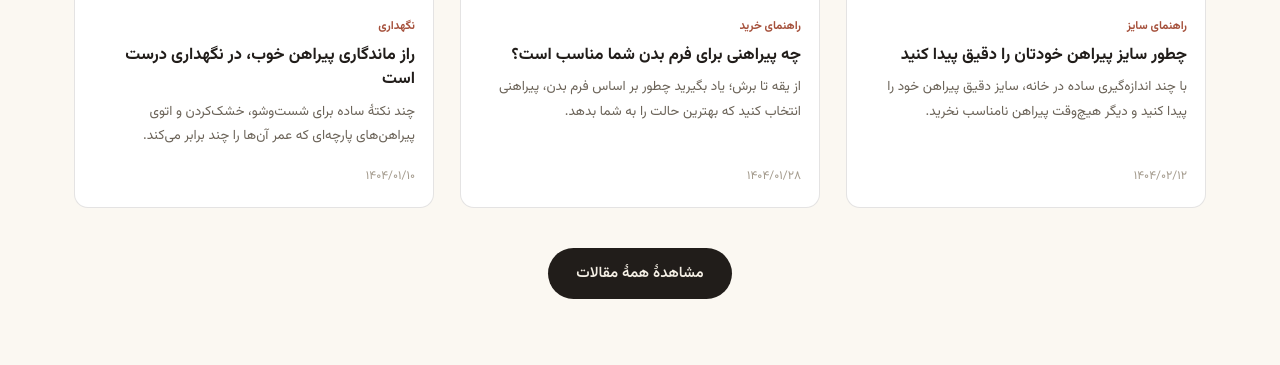
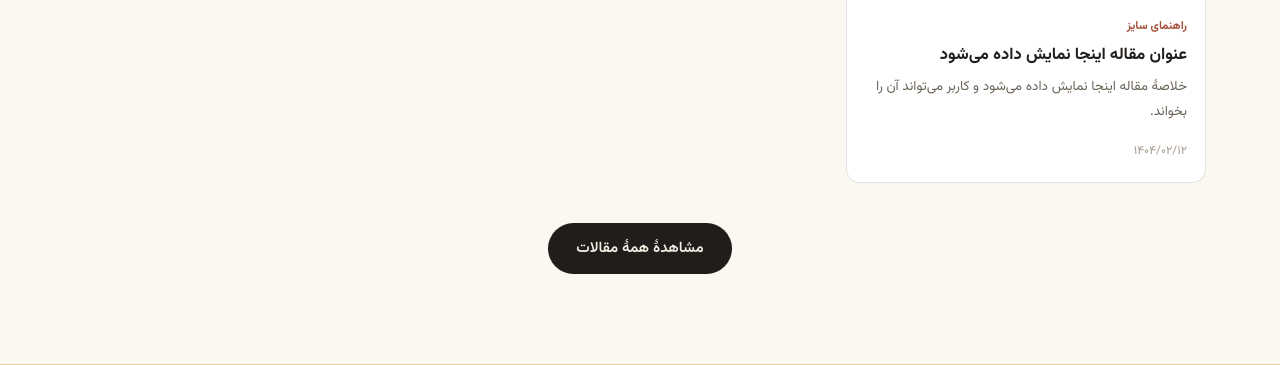
Before and after one commit to mhmdheydarii/Clothing-Store-Websit, a Django app: page / in a window 1280 px wide. Shown: the part 3050-3415 px from the top of the page. Run offline with Django 5.2, Linux system fonts and the light colour scheme.

Commit message:
some change in template

```diff
--- a/static/js/main.js
+++ b/static/js/main.js
@@ -3,50 +3,6 @@
    ========================================================= */
 (function(){
   "use strict";
-
-  /* ---------- Data: Products ---------- */
-  const PRODUCTS = [
-    {id:1,name:"پیراهن کلاسیک سفید",cat:"classic",catLabel:"کلاسیک",price:1290000,badge:"پرفروش",rating:4.8,reviews:34,
-      images:["https://images.unsplash.com/photo-1602810318383-e386cc2a3ccf?q=80&w=800&auto=format&fit=crop","https://images.unsplash.com/photo-1603252109303-2751441dd157?q=80&w=800&auto=format&fit=crop"],
-      colors:["#f4efe5","#28433d","#21201d"],
-      desc:"پیراهن کلاسیک سفید با یقهٔ فرانسوی و پارچهٔ نخ مصری. مناسب جلسات رسمی و مراسم.",
-      care:"شست‌وشو با آب سرد، خشک‌کردن در سایه، اتو با دمای متوسط."},
-    {id:2,name:"پیراهن کتان خاکی",cat:"linen",catLabel:"کتان",price:1450000,badge:null,rating:4.6,reviews:21,
-      images:["https://images.unsplash.com/photo-1596755094514-f87e34085b2c?q=80&w=800&auto=format&fit=crop"],
-      colors:["#c9a463","#28433d","#a5503b"],
-      desc:"کتان طبیعی و نفس‌کش با رنگ خاکی ملایم. انتخابی ایده‌آل برای روزهای گرم.",
-      care:"شست‌وشوی دستی یا ماشینی ملایم، عدم استفاده از سفیدکننده."},
-    {id:3,name:"پیراهن راه‌راه آبی",cat:"stripe",catLabel:"راه‌راه",price:1190000,badge:"تازه",rating:4.5,reviews:12,
-      images:["https://images.unsplash.com/photo-1620012253295-c15cc3e65df4?q=80&w=800&auto=format&fit=crop"],
-      colors:["#28433d","#21201d"],
-      desc:"راه‌راه آبی و سفید روی پارچهٔ پوپلین سبک، مناسب استفاده روزمره و اداری.",
-      care:"شست‌وشو با آب سرد و اتو ملایم."},
-    {id:4,name:"پیراهن اسپرت طوسی",cat:"casual",catLabel:"اسپرت",price:990000,badge:null,rating:4.3,reviews:18,
-      images:["https://images.unsplash.com/photo-1596755094514-f87e34085b2c?q=80&w=800&auto=format&fit=crop"],
-      colors:["#7a766d","#21201d","#a5503b"],
-      desc:"برش راحت و پارچهٔ نرم برای استایل اسپرت روزانه. مناسب با شلوار جین.",
-      care:"شست‌وشوی ماشینی ملایم با آب ولرم."},
-    {id:5,name:"پیراهن کلاسیک سرمه‌ای",cat:"classic",catLabel:"کلاسیک",price:1390000,badge:null,rating:4.7,reviews:27,
-      images:["https://images.unsplash.com/photo-1603252109303-2751441dd157?q=80&w=800&auto=format&fit=crop"],
-      colors:["#1b2e2a","#21201d"],
-      desc:"سرمه‌ای پررنگ با یقهٔ ایتالیایی، مناسب پوشیدن با کت‌وشلوار.",
-      care:"شست‌وشوی خشک پیشنهاد می‌شود."},
-    {id:6,name:"پیراهن کتان کرم",cat:"linen",catLabel:"کتان",price:1350000,badge:"تازه",rating:4.4,reviews:9,
-      images:["https://images.unsplash.com/photo-1626497764746-6dc36546b388?q=80&w=800&auto=format&fit=crop"],
-      colors:["#f4efe5","#c9a463"],
-      desc:"کرم روشن، سبک‌وزن و خوش‌افت؛ همراه خوبی برای سفرهای تابستانی.",
-      care:"شست‌وشو با دست، اجتناب از خشک‌کن."},
-    {id:7,name:"پیراهن راه‌راه قهوه‌ای",cat:"stripe",catLabel:"راه‌راه",price:1240000,badge:null,rating:4.2,reviews:15,
-      images:["https://images.unsplash.com/photo-1602810318660-d2c46b750f88?q=80&w=800&auto=format&fit=crop"],
-      colors:["#a5503b","#21201d"],
-      desc:"راه‌راه قهوه‌ای روی زمینهٔ بژ، ترکیبی گرم و امروزی برای پاییز.",
-      care:"شست‌وشو با آب سرد."},
-    {id:8,name:"پیراهن اسپرت مشکی",cat:"casual",catLabel:"اسپرت",price:1050000,badge:"پرفروش",rating:4.6,reviews:30,
-      images:["https://images.unsplash.com/photo-1596755094514-f87e34085b2c?q=80&w=800&auto=format&fit=crop"],
-      colors:["#21201d","#28433d"],
-      desc:"مشکی مات با دکمه‌های هم‌رنگ، انتخابی ساده و شیک برای هر روز.",
-      care:"شست‌وشوی وارونه برای حفظ رنگ."}
-  ];
 
   /* ---------- Data: Blog ---------- */
   const BLOG_POSTS = [
@@ -887,10 +843,3 @@
   }
 
 })();
-
-function formatPriceInToman(element) {
-    let rawPrice = parseFloat(element.innerText);
-    let formatter = new Intl.NumberFormat('fa-IR');
-    let formattedPrice = formatter.format(rawPrice);
-    element.innerText = `${formattedPrice} تومان`;
-}
--- a/templates/base.html
+++ b/templates/base.html
@@ -28,7 +28,7 @@
       <nav class="main-nav">
         <a class="nav-link {% if request.resolver_match.view_name == 'website:index' %} active-link {% endif %}"
           href="{% url 'website:index' %}">خانه</a>
-        <a class="nav-link {% if request.resolver_match.view_name == 'website:about' %} active-link {% endif %}"
+        <a class="nav-link {% if request.resolver_match.view_name == 'shop:products' %} active-link {% endif %}"
          href="{% url 'shop:products' %}">پیراهن‌ها</a>
         <a href="blog.html" class="nav-link">وبلاگ</a>
         <a class="nav-link {% if request.resolver_match.view_name == 'website:about' %} active-link {% endif %}"
@@ -106,14 +106,14 @@
       </div>
       <div class="footer-col">
         <h4>فروشگاه</h4>
-        <a href="products.html">همهٔ پیراهن‌ها</a>
+        <a href="{% url 'shop:products' %}">همهٔ پیراهن‌ها</a>
         <a href="blog.html">وبلاگ</a>
         <a href="{% url 'website:about' %}">درباره ما</a>
       </div>
       <div class="footer-col">
         <h4>حساب کاربری</h4>
-        <a href="login.html">ورود</a>
-        <a href="register.html">ثبت‌نام</a>
+        <a href="{% url 'accounts:login' %}">ورود</a>
+        <a href="{% url 'accounts:register' %}">ثبت‌نام</a>
         <a href="account.html">سفارش‌های من</a>
       </div>
       <div class="footer-col">
--- a/templates/website/index.html
+++ b/templates/website/index.html
@@ -2,14 +2,17 @@
 {% load static %}
 
 {% block content %}
+<!-- ==================== HERO ==================== -->
 <section class="hero">
   <div class="container hero-inner">
     <div class="hero-text">
       <span class="eyebrow">مجموعهٔ بهار و تابستان ۱۴۰۴</span>
       <h1 class="hero-title">پیراهنی که<br>به تنش <span>می‌نشینی</span></h1>
-      <p class="hero-desc">پارچهٔ ۱۰۰٪ نخ پنبه، دوخت دست‌دوز یقه و آستین، و الگوهایی که برای بدن ایرانی طراحی شده‌اند. هر پیراهن، حاصل بیش از دوازده ساعت کار خیاطی است.</p>
+      <p class="hero-desc">
+        پارچهٔ ۱۰۰٪ نخ پنبه، دوخت دست‌دوز یقه و آستین، و الگوهایی که برای بدن ایرانی طراحی شده‌اند.
+      </p>
       <div class="hero-actions">
-        <a href="products.html" class="btn btn-primary">دیدن پیراهن‌ها</a>
+        <a href="{% url 'shop:products' %}" class="btn btn-primary">دیدن پیراهن‌ها</a>
         <a href="{% url 'website:about' %}" class="btn btn-ghost">داستان ما</a>
       </div>
       <div class="hero-stats">
@@ -20,7 +23,8 @@
     </div>
     <div class="hero-visual">
       <div class="hero-card">
-        <img src="https://images.unsplash.com/photo-1602810318383-e386cc2a3ccf?q=80&w=900&auto=format&fit=crop" alt="پیراهن مردانه سفید روی چوب‌رخت" loading="eager">
+        <img src="https://images.unsplash.com/photo-1602810318383-e386cc2a3ccf?q=80&w=900&auto=format&fit=crop"
+             alt="پیراهن مردانه" loading="eager">
       </div>
       <div class="hero-tag"><span>دوخت ویژه</span></div>
     </div>
@@ -33,73 +37,148 @@
   </div>
 </section>
 
+
+<!-- ==================== TRUST STRIP ==================== -->
 <section class="trust-strip">
   <div class="container trust-grid">
     <div class="trust-item">
       <svg viewBox="0 0 24 24" fill="none" stroke="currentColor" stroke-width="1.6"><path d="M12 3l7 3v6c0 5-3.5 7.5-7 9-3.5-1.5-7-4-7-9V6l7-3z"/></svg>
-      <h3>پارچهٔ اصل</h3><p>تأمین مستقیم از کارخانه‌های منتخب نساجی</p>
+      <h3>پارچهٔ اصل</h3>
+      <p>تأمین مستقیم از کارخانه‌های منتخب نساجی</p>
     </div>
     <div class="trust-item">
       <svg viewBox="0 0 24 24" fill="none" stroke="currentColor" stroke-width="1.6"><rect x="3" y="7" width="13" height="10" rx="1.5"/><path d="M16 10h3l2 2.5V17h-5"/><circle cx="7.5" cy="18.5" r="1.5"/><circle cx="17.5" cy="18.5" r="1.5"/></svg>
-      <h3>ارسال سریع</h3><p>تحویل به سراسر ایران، حداکثر ۴۸ ساعت</p>
+      <h3>ارسال سریع</h3>
+      <p>تحویل به سراسر ایران، حداکثر ۴۸ ساعت</p>
     </div>
     <div class="trust-item">
       <svg viewBox="0 0 24 24" fill="none" stroke="currentColor" stroke-width="1.6"><path d="M3 12a9 9 0 1 0 3-6.7"/><path d="M3 4v5h5"/></svg>
-      <h3>هفت روز بازگشت</h3><p>اگر اندازه یا حس پارچه دلت رو نبرد، برمی‌گردونیم</p>
+      <h3>هفت روز بازگشت</h3>
+      <p>اگه پارچه یا اندازه دلت رو نبرد، برمی‌گردونیم</p>
     </div>
     <div class="trust-item">
       <svg viewBox="0 0 24 24" fill="none" stroke="currentColor" stroke-width="1.6"><path d="M12 21s-7-4.5-9.5-9C0.7 8 2 4 6 4c2 0 3.5 1.2 4.5 2.5C11.5 5.2 13 4 15 4c4 0 5.3 4 3.5 8C16 16.5 12 21 12 21z"/></svg>
-      <h3>ساخته‌شده با دقت</h3><p>هر پیراهن قبل از بسته‌بندی، بازرسی دستی می‌شود</p>
+      <h3>ساخته‌شده با دقت</h3>
+      <p>هر پیراهن قبل از بسته‌بندی بازرسی دستی می‌شود</p>
     </div>
   </div>
 </section>
 
-<section class="products-section" id="products">
+
+<!-- ==================== FEATURED PRODUCTS ==================== -->
+<section class="products-section">
   <div class="container">
     <div class="section-head">
       <span class="eyebrow">مجموعهٔ این فصل</span>
       <h2>پیراهن‌های منتخب</h2>
       <p>از کلاسیک تا اسپرت، هر کدام با الگوی اختصاصی دوخته شده‌اند.</p>
     </div>
-    <div class="product-grid" id="featured-grid"></div>
-    <div style="text-align:center;margin-top:40px;">
+
+    <!-- اینجا for بزن روی products -->
+    <div class="product-grid">
+
+      <!-- یه کارت نمونه — داخل for تکرار میشه -->
+      <article class="product-card">
+        <div class="product-thumb">
+
+          <!-- اینجا if بزن روی discount_percent -->
+          <span class="product-badge">پرفروش</span>
+
+          <a href="product-detail.html">
+            <!-- اینجا for بزن روی product_images و is_main رو چک کن -->
+            <img src="https://images.unsplash.com/photo-1602810318383-e386cc2a3ccf?q=80&w=800&auto=format&fit=crop"
+                 alt="نام محصول" loading="lazy">
+          </a>
+
+        </div>
+        <div class="product-info">
+          <span class="product-cat">نام دسته‌بندی</span>
+          <a href="product-detail.html" style="color:inherit;">
+            <h3 class="product-name">نام محصول</h3>
+          </a>
+          <div class="product-bottom">
+            <div class="product-price">
+              ۱٬۲۹۰٬۰۰۰<span> تومان</span>
+            </div>
+            <div class="swatches">
+              <!-- اینجا for بزن روی product_variants و رنگ variant.color.code رو بذار -->
+              <span class="swatch" style="background:#f4efe5;"></span>
+              <span class="swatch" style="background:#28433d;"></span>
+            </div>
+          </div>
+        </div>
+      </article>
+      <!-- /کارت نمونه -->
+
+    </div>
+    <!-- /product-grid -->
+
+    <div style="text-align:center; margin-top:40px;">
       <a href="products.html" class="btn btn-dark">مشاهدهٔ همهٔ پیراهن‌ها</a>
     </div>
   </div>
 </section>
 
-<section class="lookbook" id="lookbook">
+
+<!-- ==================== LOOKBOOK ==================== -->
+<section class="lookbook">
   <div class="lookbook-img">
-    <img src="https://images.unsplash.com/photo-1596755094514-f87e34085b2c?q=80&w=1200&auto=format&fit=crop" alt="مرد با پیراهن کتان مشکی" loading="lazy">
+    <img src="https://images.unsplash.com/photo-1596755094514-f87e34085b2c?q=80&w=1200&auto=format&fit=crop"
+         alt="مجموعهٔ کتان" loading="lazy">
   </div>
   <div class="lookbook-text">
     <span class="eyebrow">مجموعهٔ کتان</span>
     <h2>برای روزهای گرم،<br>سبک و خوش‌دوخت</h2>
     <p>کتان طبیعی، نفس‌کش و خوش‌افت؛ مناسب سفر، کار و عصرهای تابستانی.</p>
-    <a href="products.html?filter=linen" class="btn btn-dark">مشاهدهٔ مجموعهٔ کتان</a>
+    <a href="products.html" class="btn btn-dark">مشاهدهٔ مجموعه</a>
   </div>
 </section>
 
+
+<!-- ==================== BLOG TEASER ==================== -->
 <section class="blog-section">
   <div class="container">
     <div class="section-head">
       <span class="eyebrow">وبلاگ پیراهن‌کده</span>
       <h2>راهنمای خرید و نگهداری</h2>
-      <p>هر چه باید درباره سایز، انتخاب و نگهداری پیراهن بدانید.</p>
+      <p>هر چه باید دربارهٔ سایز، انتخاب و نگهداری پیراهن بدانید.</p>
     </div>
-    <div class="blog-grid" id="blog-teaser-grid"></div>
-    <div style="text-align:center;margin-top:40px;">
+
+    <!-- اینجا for بزن روی posts -->
+    <div class="blog-grid">
+
+      <!-- یه بلاگ کارت نمونه — داخل for تکرار میشه -->
+      <a class="blog-card" href="blog-post.html">
+        <img src="https://images.unsplash.com/photo-1489987707025-afc232f7ea0f?q=80&w=900&auto=format&fit=crop"
+             alt="عنوان مقاله" loading="lazy">
+        <div class="blog-card-body">
+          <span class="blog-tag">راهنمای سایز</span>
+          <h3>عنوان مقاله اینجا نمایش داده می‌شود</h3>
+          <p>خلاصهٔ مقاله اینجا نمایش داده می‌شود و کاربر می‌تواند آن را بخواند.</p>
+          <span class="blog-meta">۱۴۰۴/۰۲/۱۲</span>
+        </div>
+      </a>
+      <!-- /بلاگ کارت نمونه -->
+
+    </div>
+
+    <div style="text-align:center; margin-top:40px;">
       <a href="blog.html" class="btn btn-dark">مشاهدهٔ همهٔ مقالات</a>
     </div>
   </div>
 </section>
 
+
+<!-- ==================== NEWSLETTER ==================== -->
 <section class="newsletter">
   <div class="container newsletter-inner">
-    <div><h2>زودتر از همه باخبر شو</h2><p>از مجموعه‌های جدید و تخفیف‌های ویژه، با خبر شو.</p></div>
+    <div>
+      <h2>زودتر از همه باخبر شو</h2>
+      <p>از مجموعه‌های جدید و تخفیف‌های ویژه، با خبر شو.</p>
+    </div>
     <form action="{% url 'website:newsletter' %}" method="post" class="newsletter-form">
       {% csrf_token %}
-      <input type="email" name="email" required placeholder="ایمیل شما">
+      <input type="email" required placeholder="ایمیل شما" name="email">
       <button type="submit">عضویت</button>
     </form>
   </div>
```
Also changed, not shown: static/js/custom.js (deleted).
